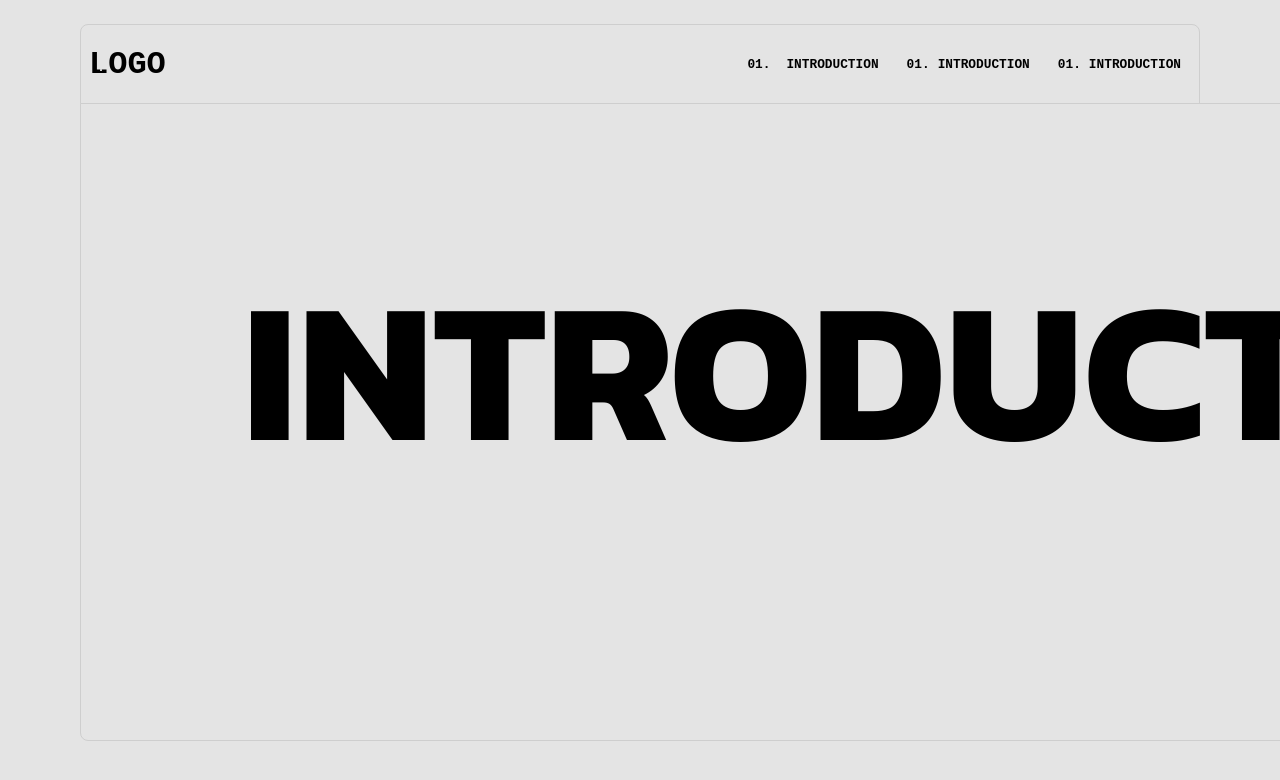
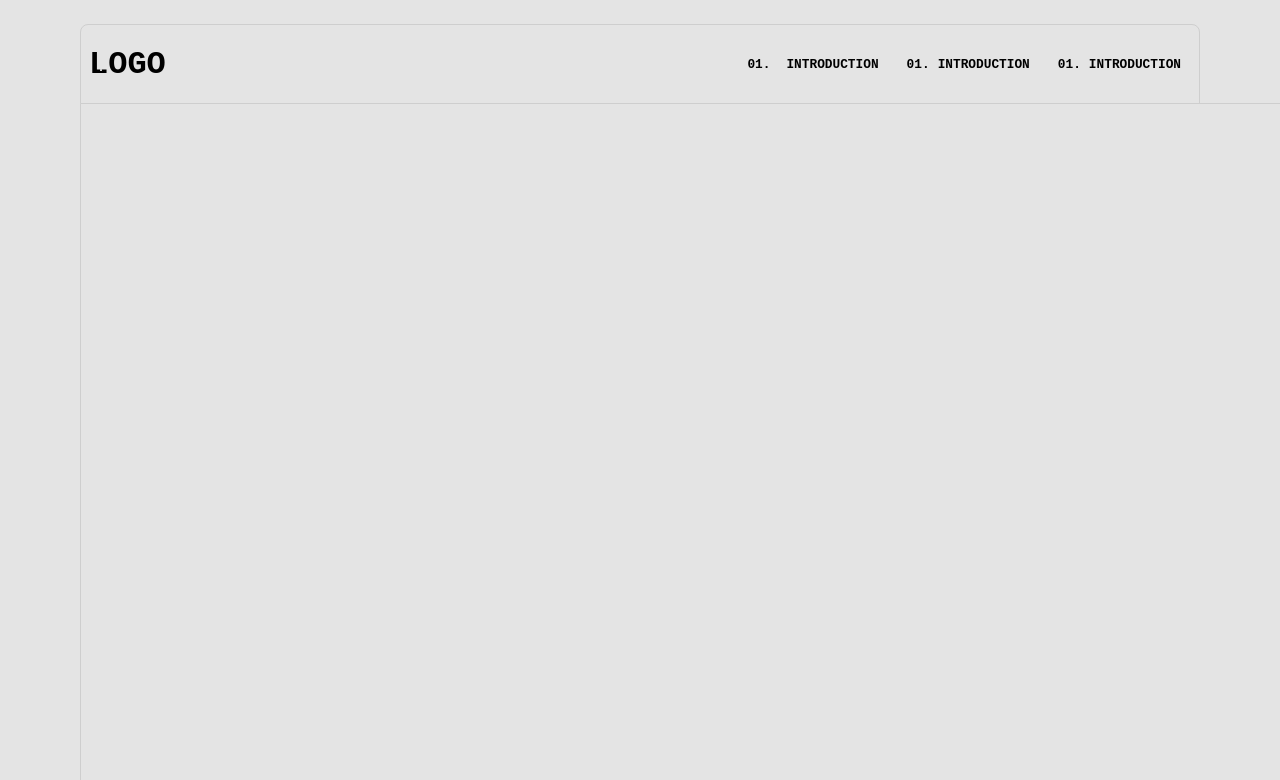
Before and after one commit to MateuszKretkowski/Project-BasicallyFrontend-React, a React (Create React App) app: page / in a window 1280 px wide. Shown: the top 780 px of the page. Built offline with nearby package versions, Linux system fonts and the light colour scheme.

Commit message:
react-scroll-parallax Implementation and Testing

```diff
--- a/package.json
+++ b/package.json
@@ -10,6 +10,7 @@
     "react-dom": "^18.2.0",
     "react-router-dom": "^6.9.0",
     "react-scripts": "5.0.1",
+    "react-scroll-parallax": "^3.3.2",
     "styled-components": "^5.3.9",
     "web-vitals": "^2.1.4"
   },
--- a/src/App.js
+++ b/src/App.js
@@ -1,13 +1,16 @@
 import './App.css';
 import { BrowserRouter as Router } from 'react-router-dom';
+import { ParallaxProvider } from 'react-scroll-parallax';
 import Navbar from './components/Navbar';
 import Header from './components/Header';
 
 function App() {
   return (
     <Router>
-      <Navbar />
-      <Header />
+      <ParallaxProvider>
+        <Navbar />
+        <Header />
+      </ParallaxProvider>
     </Router>
   );
 }
--- a/src/components/Header/HeaderElements.css
+++ b/src/components/Header/HeaderElements.css
@@ -85,8 +85,8 @@
     position: absolute;
     top: -25px;
     left: 80px;
-    width: 103%;
-    height: 95%;
+    width: 619.8%;
+    height: 1000%;
     border: 0.5px solid #cecece;
     border-bottom-left-radius: 8px;
     border-bottom-right-radius: 8px;
--- a/src/components/Header/index.js
+++ b/src/components/Header/index.js
@@ -1,4 +1,6 @@
 import React, { useState, useEffect, useRef } from 'react';
+import { Parallax } from 'react-scroll-parallax';
+import { useParallax } from 'react-scroll-parallax';
 import './HeaderElements.css';
 import '../Navbar/NavbarElements.css';
 
@@ -82,6 +84,20 @@ const hackMouseOverHandler = () => {
   }, 25);
 };
 
+const introductionText = () => {
+  return (
+    <Parallax
+    y={['-30%', '30%']}
+    alpha={[1, 0]}
+    styleInner={{ position: 'absolute', top: '50%', left: '50%', transform: 'translate(-50%, -50%)' }}
+  >
+    <h1 className="header_text anim-typewriter" data-value="INTRODUCTION">
+      INTRODUCTION
+    </h1>
+  </Parallax>
+  )
+}
+
 const Header = () => {
   useEffect(() => {
     window.addEventListener('scroll', hackMouseOverHandler);
@@ -96,9 +112,7 @@ const Header = () => {
           <RandomLetters />
         </div>
         <div className="sections">
-          <div className='Introduction_text'>
-            <h1 className="header_text anim-typewriter" data-value="INTRODUCTION">INTRODUCTION</h1>
-          </div>
+            <introductionText />
           <div className='video_wrapper'>
             {/* <video src={}></video> */}
           </div>
--- a/src/components/Navbar/index.js
+++ b/src/components/Navbar/index.js
@@ -1,4 +1,5 @@
 import React, { useState } from 'react';
+import { ParallaxProvider, Parallax } from "react-scroll-parallax";
 import './NavbarElements.css';
 import "../Header/HeaderElements.css";
 
```
Also changed, not shown: 1 other file (tests, documents, lock files or other folders).
